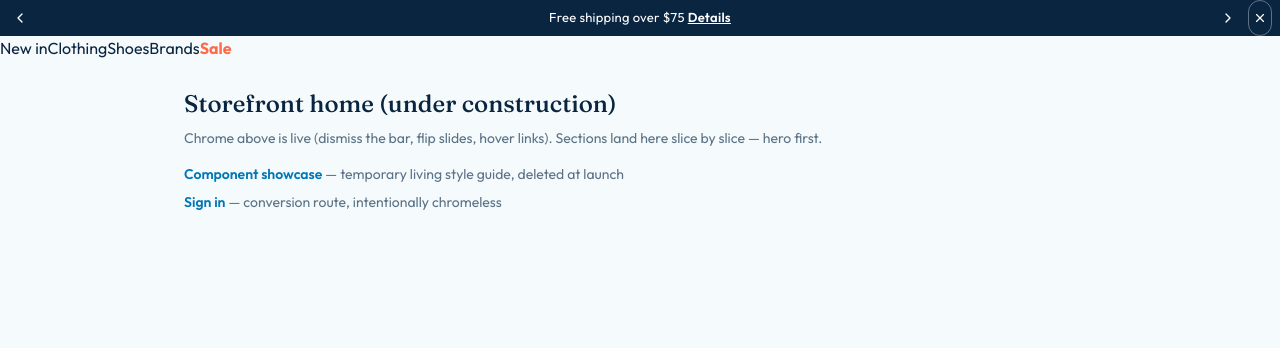
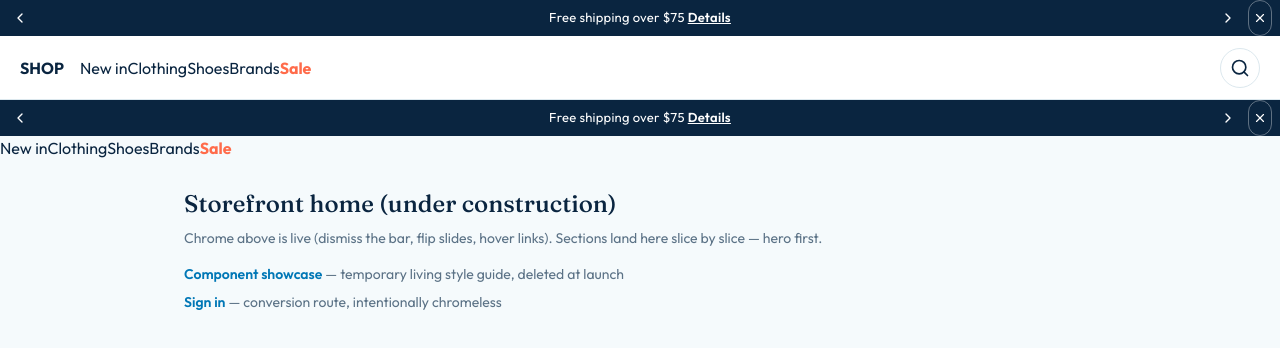
Before and after one commit to E-Commerce-BDA/storefront-frontend, a Next.js app: page / in a window 1280 px wide. Shown: the top 348 px of the page. Built offline with nearby package versions, Linux system fonts and the light colour scheme.

Commit message:
Feat(shell): layout mounts NavbarMount (server-resolved nav)
Async layout resolves per request; DEMO input until cms-svc. sf-046.

```diff
--- a/app/layout.tsx
+++ b/app/layout.tsx
@@ -1,6 +1,9 @@
 import type { Metadata } from "next";
 import { Fraunces, Outfit } from "next/font/google";
 import "./globals.css";
+import { resolveNavSettings } from "@/lib/shell/resolveNav";
+import { DEMO_NAV_INPUT } from "@/lib/shell/demoNavInput";
+import NavbarMount from "./_components/NavbarMount";
 
 const fraunces = Fraunces({
   subsets: ["latin"],
@@ -21,10 +24,19 @@ export const metadata: Metadata = {
   description: "Dumb UI primitives preview for the e-commerce storefront.",
 };
 
-export default function RootLayout({ children }: { children: React.ReactNode }) {
+/**
+ * Root layout — server resolves nav once per request (admin values flow
+ * as concrete props; client never sees knob names), NavbarMount owns
+ * interaction state below. DEMO input until cms-svc lands (one-line swap).
+ */
+export default async function RootLayout({ children }: { children: React.ReactNode }) {
+  const nav = resolveNavSettings({ settings: DEMO_NAV_INPUT, global: null });
   return (
     <html lang="en" className={`${fraunces.variable} ${outfit.variable}`}>
-      <body>{children}</body>
+      <body>
+        <NavbarMount nav={nav} />
+        {children}
+      </body>
     </html>
   );
 }
```
